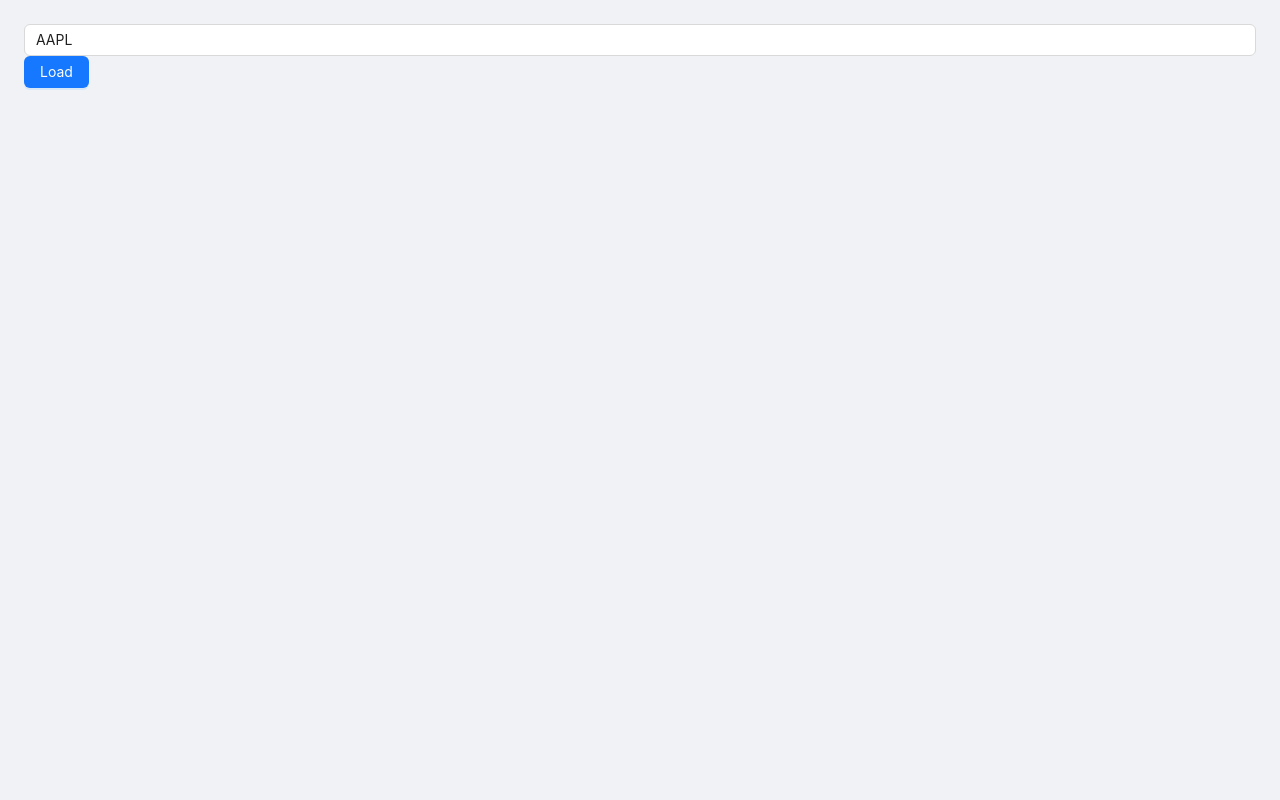
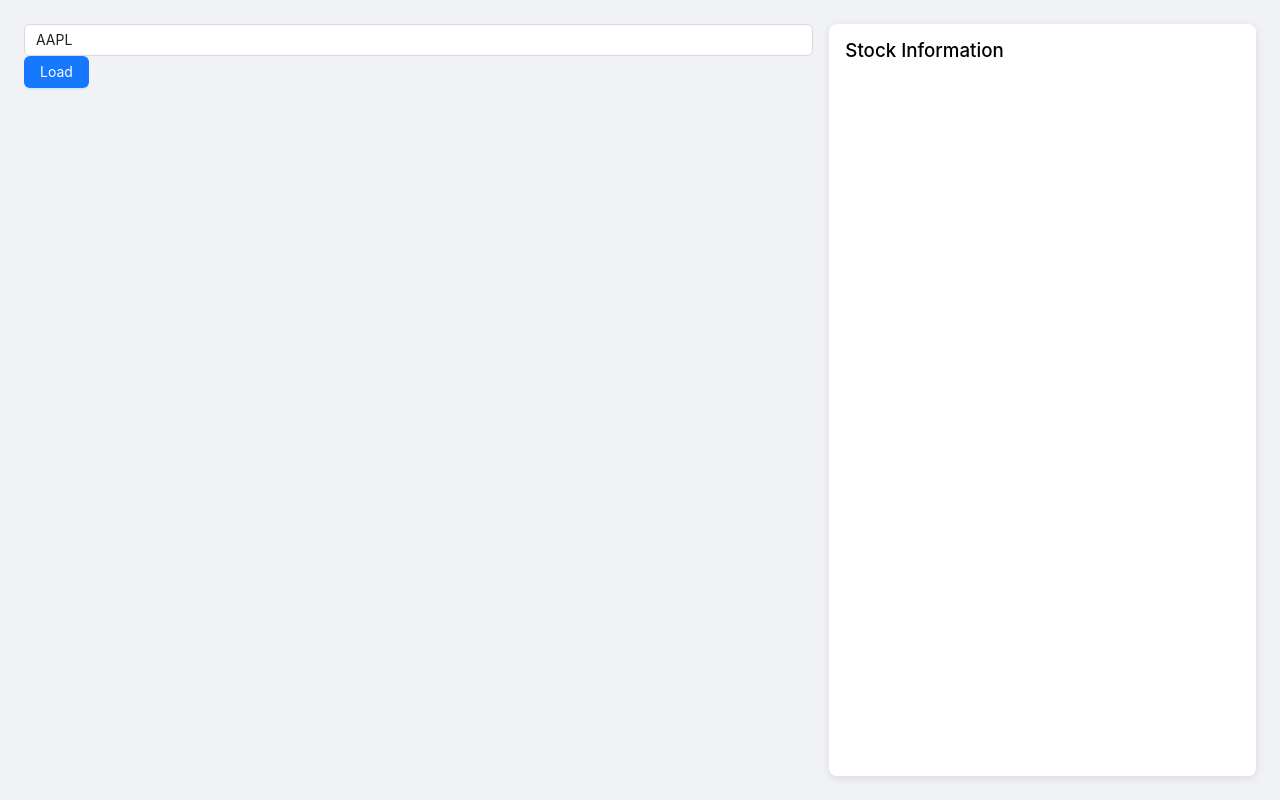
Before and after one commit to yuriao/stockDashboard, a React (Create React App) app: page / in a window 1280 px wide. Built offline with nearby package versions, Linux system fonts and the light colour scheme; no server answers.

Commit message:
Add files via upload

```diff
--- a/src/App.js
+++ b/src/App.js
@@ -38,9 +38,15 @@ export default function App() {
   }, [])
 
   return (
-    <div style={{ padding: 24, background: '#f0f2f5', minHeight: '100vh' }}>
-
-      <div style={{ gap: 8 }}>
+    <div style={{
+      padding: 24,
+      background: '#f0f2f5',
+      minHeight: '100vh',
+      display: 'flex',
+      gap: 16
+    }}>
+      <div style={{ flex: 2 }}>
+        <div style={{ gap: 8, marginBottom: 16 }}>
         <Input
           value={symbol}
           onChange={(e) => setSymbol(e.target.value.toUpperCase())}
@@ -51,8 +57,27 @@ export default function App() {
         </Button>
       </div>
 
-      <div style={{gap: 1,marginTop: 1}}>
-          {data && !loading && <StockChart data={data} title={symbol}/>}
+        <div>
+          {data && !loading && <StockChart data={data} title={symbol}/>
+          }
+        </div>
+      </div>
+
+      <div style={{
+        flex: 1,
+        background: '#fff',
+        padding: 16,
+        borderRadius: 8,
+        boxShadow: '0 2px 8px rgba(0,0,0,0.1)'
+      }}>
+        <h3>Stock Information</h3>
+        {data && !loading && (
+          <div>
+            <p><strong>Current Price:</strong> tbd</p>
+            <p><strong>Change:</strong> tbd</p>
+            <p><strong>Volume:</strong> tbd</p>
+          </div>
+        )}
       </div>
     </div>
   )
```
